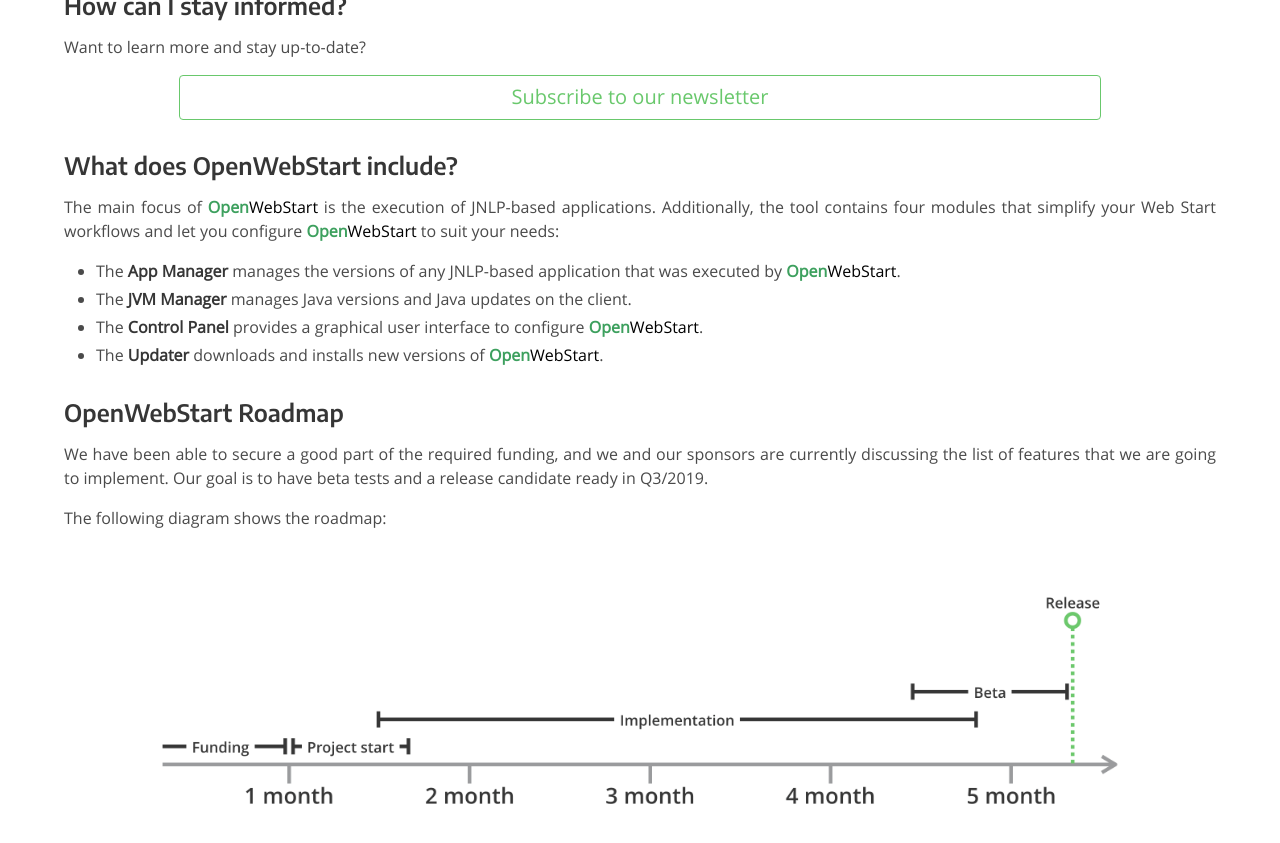
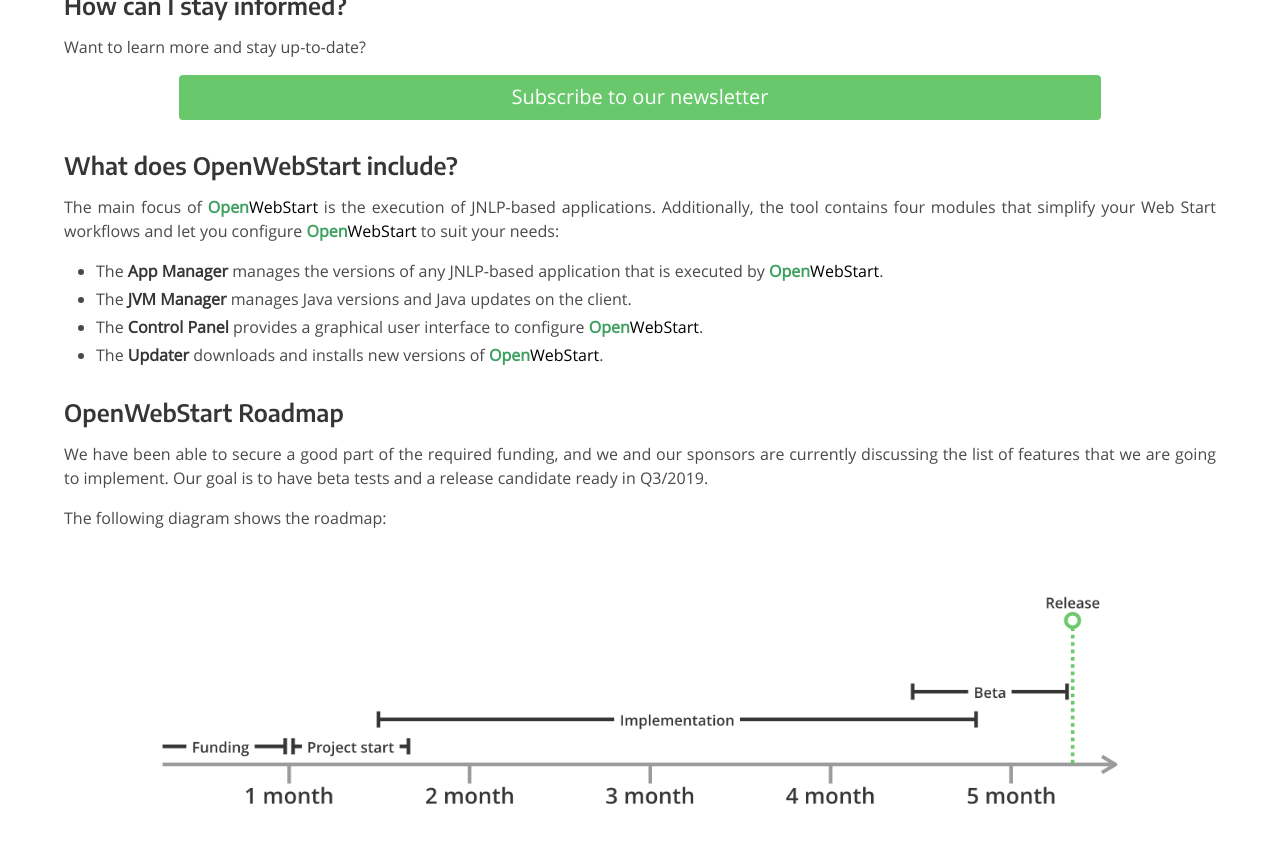
Before and after one commit to karakun/openwebstart-page, a Jekyll site: the page built from index.md, in a window 1280 px wide and 900 px high, scrolled down 1129 px. Shown: the top 843 px of the window. Built offline with Jekyll 4.4.1, drawn with Linux system fonts in a browser that asks for light colours; comment, search, counter and statistics services are not loaded; our own code applies the rules of GitHub Pages for plain Markdown files.

Commit message:
fill subscribe button with green background

```diff
--- a/index.md
+++ b/index.md
@@ -24,14 +24,14 @@
 ### How can I stay informed?
 Want to learn more and stay up-to-date?
 
-<a class="button is-medium full-width-button is-primary is-outlined" href="/subscribe/">Subscribe to our newsletter</a>
+<a class="button is-medium full-width-button is-primary" href="/subscribe/">Subscribe to our newsletter</a>
 
 ### What does OpenWebStart include?
 The main focus of <span class="text-highlight">Open<span>WebStart</span></span> is the execution of JNLP-based applications.
 Additionally, the tool contains four modules that simplify your Web Start workflows
 and let you configure <span class="text-highlight">Open<span>WebStart</span></span> to suit your needs:
 
-- The **App Manager** manages the versions of any JNLP-based application that was executed by <span class="text-highlight">Open<span>WebStart</span></span>.
+- The **App Manager** manages the versions of any JNLP-based application that is executed by <span class="text-highlight">Open<span>WebStart</span></span>.
 - The **JVM Manager** manages Java versions and Java updates on the client.
 - The **Control Panel** provides a graphical user interface to configure <span class="text-highlight">Open<span>WebStart</span></span>.
 - The **Updater** downloads and installs new versions of <span class="text-highlight">Open<span>WebStart</span></span>.
```
